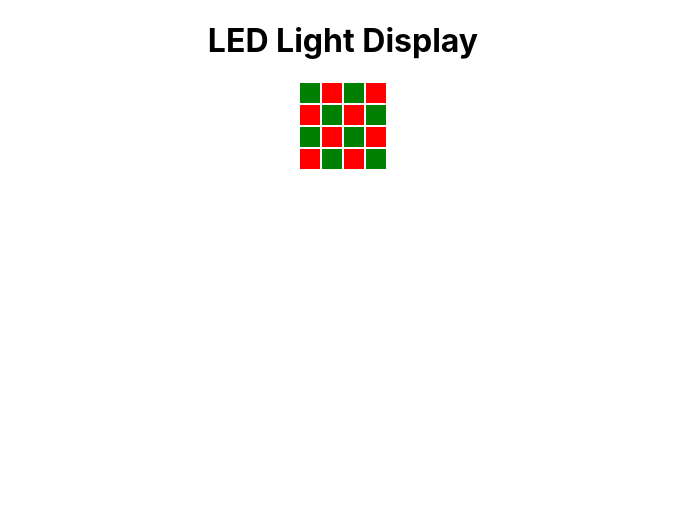
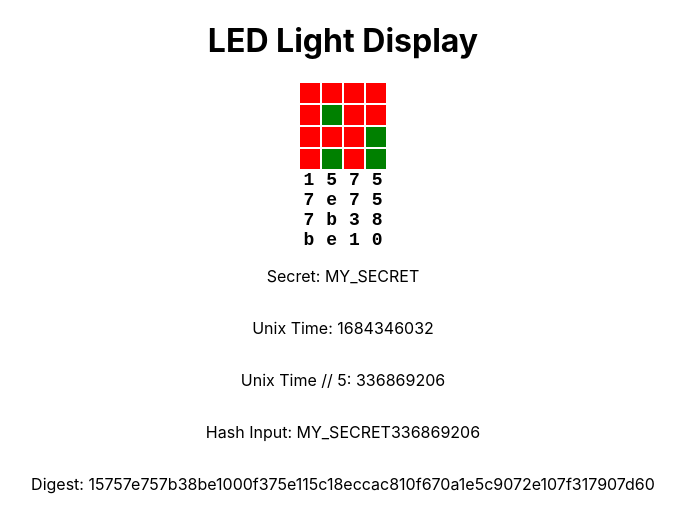
Before and after one commit to jduffey/watch-led, a React (Create React App) app: page / in a window 1280 px wide. Shown: the top 532 px of the page, without its empty margins (297-982 px from the left). Built offline with nearby package versions, Linux system fonts and the light colour scheme.

Commit message:
WLED-1.2.1: TOTP algorithm generates LED grid pattern (#5)

```diff
--- a/package.json
+++ b/package.json
@@ -6,6 +6,7 @@
     "@testing-library/jest-dom": "^5.16.5",
     "@testing-library/react": "^13.4.0",
     "@testing-library/user-event": "^13.5.0",
+    "crypto-js": "^4.1.1",
     "react": "^18.2.0",
     "react-dom": "^18.2.0",
     "react-scripts": "5.0.1",
--- a/src/App.css
+++ b/src/App.css
@@ -41,3 +41,18 @@
         transform: rotate(360deg);
     }
 }
+
+.LedGridContainer {
+    display: flex;
+    flex-direction: column;
+    align-items: center;
+    justify-content: center;
+    text-align: center;
+}
+
+.LedGridContainerCharacter {
+    font-size: 18px;
+    font-family: monospace;
+    font-weight: bold;
+    margin: 0 6px 0 6px;
+}
--- a/src/App.js
+++ b/src/App.js
@@ -1,12 +1,40 @@
+import { useEffect, useState } from 'react';
+
 import './App.css';
 
 import LedGrid from './components/LedGrid';
+import TOTP from './utils/TOTP';
 
 const App = () => {
+    const [time, setTime] = useState(Math.floor(Date.now() / 1000));
+    const [totp, setTotp] = useState({
+        hashInput: "",
+        digest: "",
+    });
+    const secret = "MY_SECRET";
+    const timeInterval = 5;
+
+    useEffect(() => {
+        const interval = setInterval(() => {
+            setTime(Math.floor(Date.now() / 1000));
+        }, 1000);
+
+        return () => clearInterval(interval);
+    }, []);
+
+    useEffect(() => {
+        setTotp(TOTP(secret, time, timeInterval));
+    }, [time]);
+
     return (
         <div className="App">
             <h1>LED Light Display</h1>
-            <LedGrid width={4} height={4} />
+            <LedGrid width={4} height={4} entropy={totp.digest} />
+            <p>Secret: {secret}</p>
+            <p>Unix Time: {time}</p>
+            <p>Unix Time // {timeInterval}: {Math.floor(time / timeInterval)}</p>
+            <p>Hash Input: {totp.hashInput}</p>
+            <p>Digest: {totp.digest}</p>
         </div>
     );
 }
--- a/src/components/LedGrid.js
+++ b/src/components/LedGrid.js
@@ -1,22 +1,41 @@
 import LedLight from './LedLight';
 
-const isLightOn = (a, b) => (a + b) % 2 === 0;
+const isLightOn = (x) => parseInt(x, 16) % 2 === 0;
 
-const LedGrid = ({ width, height }) => {
+const LedGrid = ({ width, height, entropy }) => {
+    console.log("LedGrid", width, height, entropy);
+
     const grid = Array(height)
         .fill()
         .map(() => Array(width).fill(null));
 
     return (
-        <div>
+        <div className="LedGridContainer">
+            {grid.map((row, rowIndex) => (
+                <div
+                    key={rowIndex}
+                    style={{ display: 'flex' }}>
+                    {row.map((_, colIndex) => {
+                        const ledIndex = rowIndex * width + colIndex;
+                        return (
+                            <LedLight
+                                key={colIndex}
+                                isOn={isLightOn(entropy[ledIndex])}
+                            />
+                        )
+                    })}
+                </div>
+            ))}
             {grid.map((row, rowIndex) => (
                 <div key={rowIndex} style={{ display: 'flex' }}>
-                    {row.map((_, colIndex) => (
-                        <LedLight
-                            key={colIndex}
-                            isOn={isLightOn(rowIndex, colIndex)}
-                        />
-                    ))}
+                    {row.map((_, colIndex) => {
+                        const ledIndex = rowIndex * width + colIndex;
+                        return (
+                            <div className="LedGridContainerCharacter">
+                                {entropy[ledIndex]}
+                            </div>
+                        );
+                    })}
                 </div>
             ))}
         </div>
--- /dev/null
+++ b/src/utils/TOTP.js
@@ -0,0 +1,19 @@
+import CryptoJS from 'crypto-js';
+
+function TOTP(secret, time, timeInterval) {
+
+    const timeStep = Math.floor(time / timeInterval);
+
+    const hashInput = secret + timeStep.toString();
+
+    const hash = CryptoJS.SHA256(hashInput);
+
+    const digest = hash.toString(CryptoJS.enc.Hex);
+
+    return {
+        hashInput,
+        digest,
+    };
+}
+
+export default TOTP;
```
Also changed, not shown: 1 other file (tests, documents, lock files or other folders).
